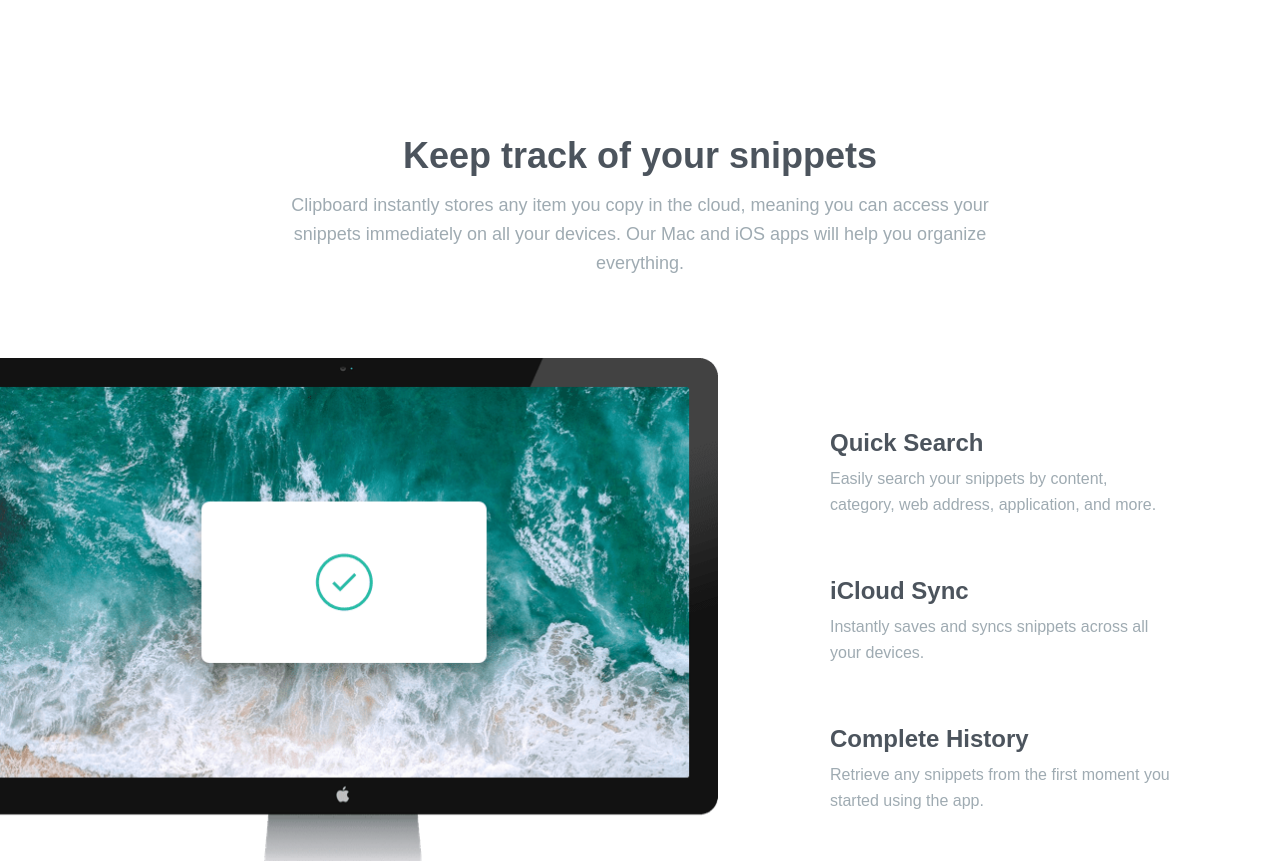
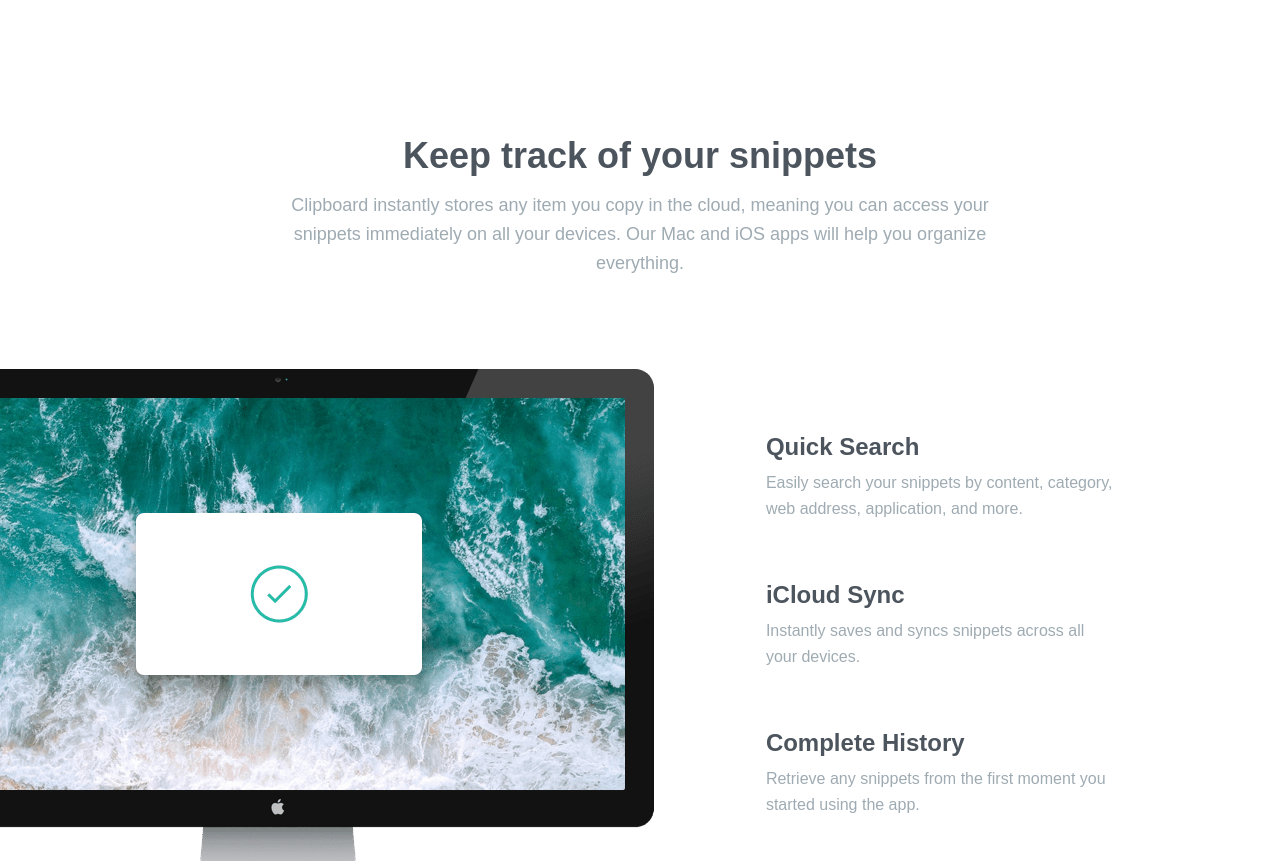
Before and after one commit to Sammeeey/clipboard-landing-page-master, a plain HTML site: page index.html in a window 1280 px wide. Shown: the part 600-1461 px from the top of the page. Drawn offline with Linux system fonts and the light colour scheme; a web font is replaced by a local one.

Commit message:
make features section mobile responsive
- re-design

```diff
--- a/main.scss
+++ b/main.scss
@@ -205,34 +205,35 @@ footer {
     }
 
     // ### features section
+    section.features {
+        margin-bottom: 7em;
+    }
     .feature-container {
         display: flex;
+        justify-content: center; // adjust later maybe
         gap: 0 7em;
-        margin-bottom: -3.2em;
+    }
 
-        img.desktop-showcase {
-            flex-basis: 750px;
-            margin-left: -2.5em;
+    .feature-container .desktop-showcase {
+        flex: 1;
+        max-width: 752px;
+        object-fit: contain;
+        margin-left: -16%;
+    }
+
+    .feature-container .info-container {
+        text-align: left;
+        margin: 8em 0;
+
+        .info-text {
+            max-width: 410px;
         }
 
-        .info-container {
-            display: flex;
-            flex-direction: column;
-            justify-content: center;
-            margin-bottom: -1em;
+        p {
+            margin-left: unset;
         }
+    }
 
-        .info-text {
-            // align-self: flex-start;
-            text-align: left;
-            max-width: 400px;
-
-            p {
-                margin-left: 0;
-            }
-        }
-
-    }
 
     // ### benefits section
     .benefits img.mobile-showcase {
```
Also changed, not shown: main.css, 1 other file.
